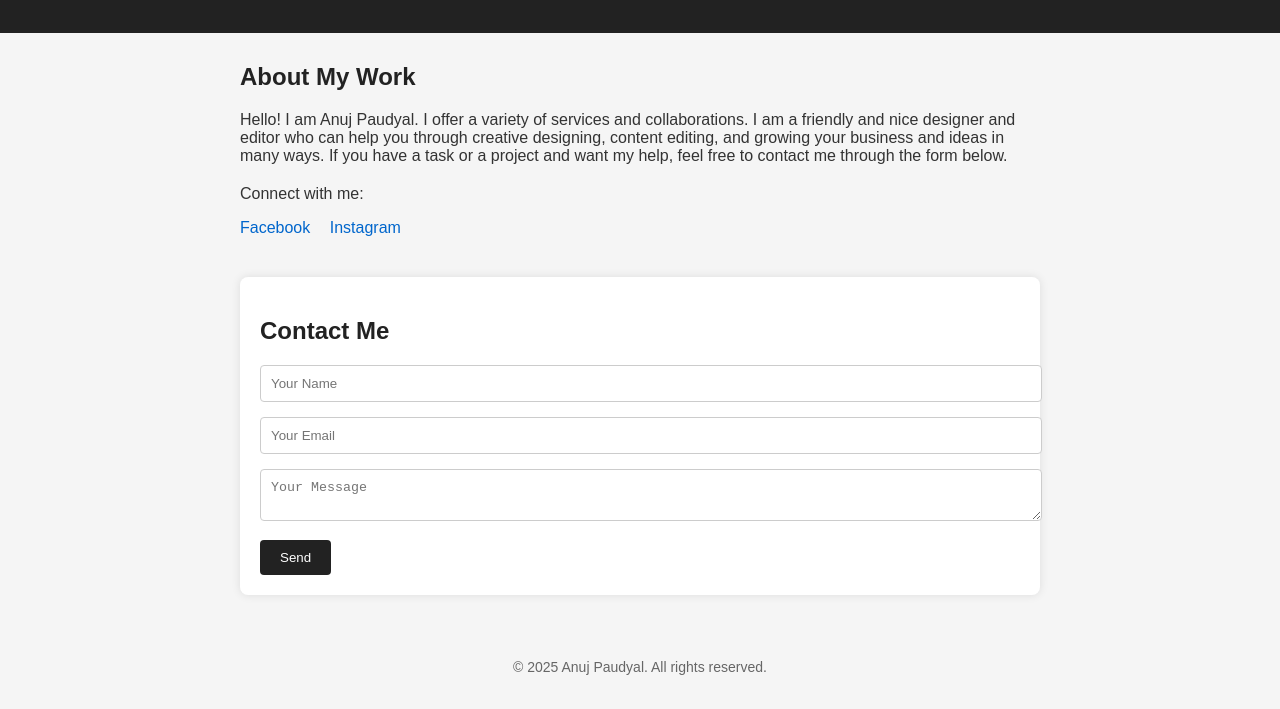
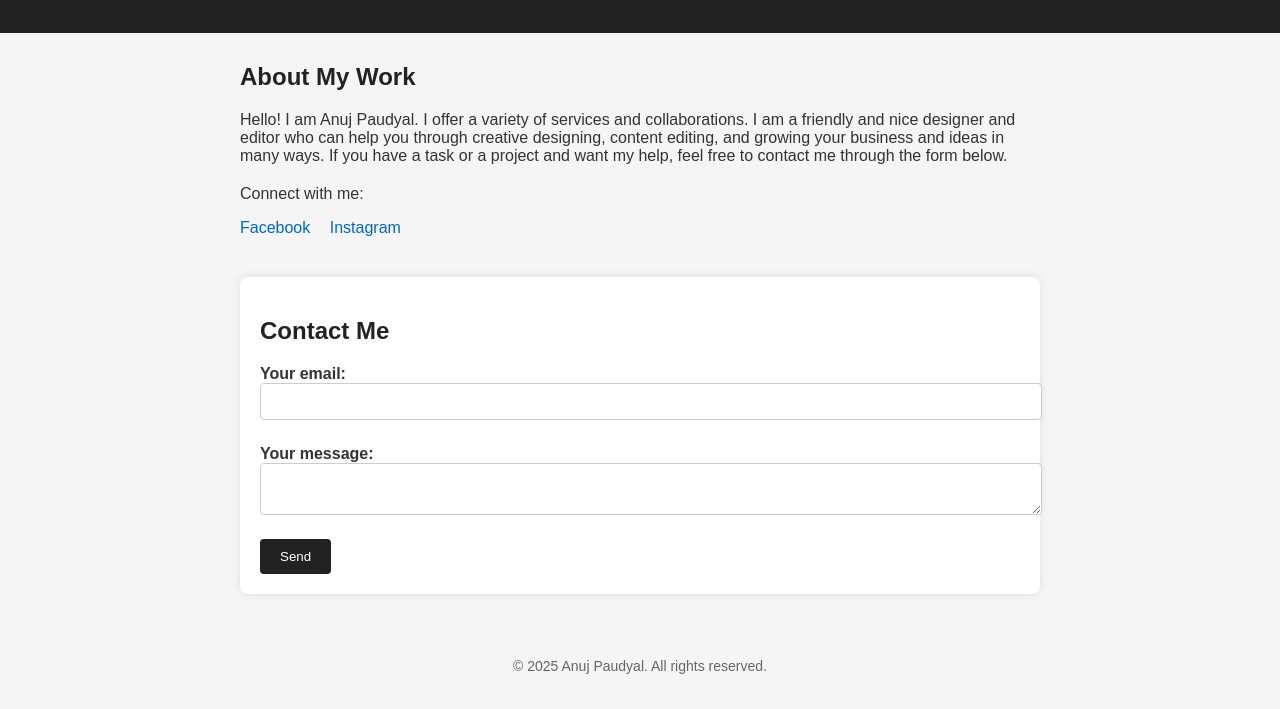
Before and after one commit to anuj269/My-website, a plain HTML site: page index.html in a window 1280 px wide. Shown: the part 121-830 px from the top of the page. Drawn offline with Linux system fonts and the light colour scheme.

Commit message:
Update index.html
Signed-off-by: anuj269 <anujpaudyal061@gmail.com>

```diff
--- a/index.html
+++ b/index.html
@@ -96,13 +96,21 @@
 
     <section class="contact-form">
       <h2>Contact Me</h2>
-    <form action="https://formspree.io/f/moqprklr" method="POST">
-  <input type="text" name="name" placeholder="Your Name" required>
-  <input type="email" name="email" placeholder="Your Email" required>
-  <textarea name="message" placeholder="Your Message" required></textarea>
+   <form
+  action="https://formspree.io/f/mqaqnebv"
+  method="POST"
+>
+  <label>
+    Your email:
+    <input type="email" name="email">
+  </label>
+  <label>
+    Your message:
+    <textarea name="message"></textarea>
+  </label>
+  <!-- your other form fields go here -->
   <button type="submit">Send</button>
 </form>
-
     </section>
   </main>
 
```
